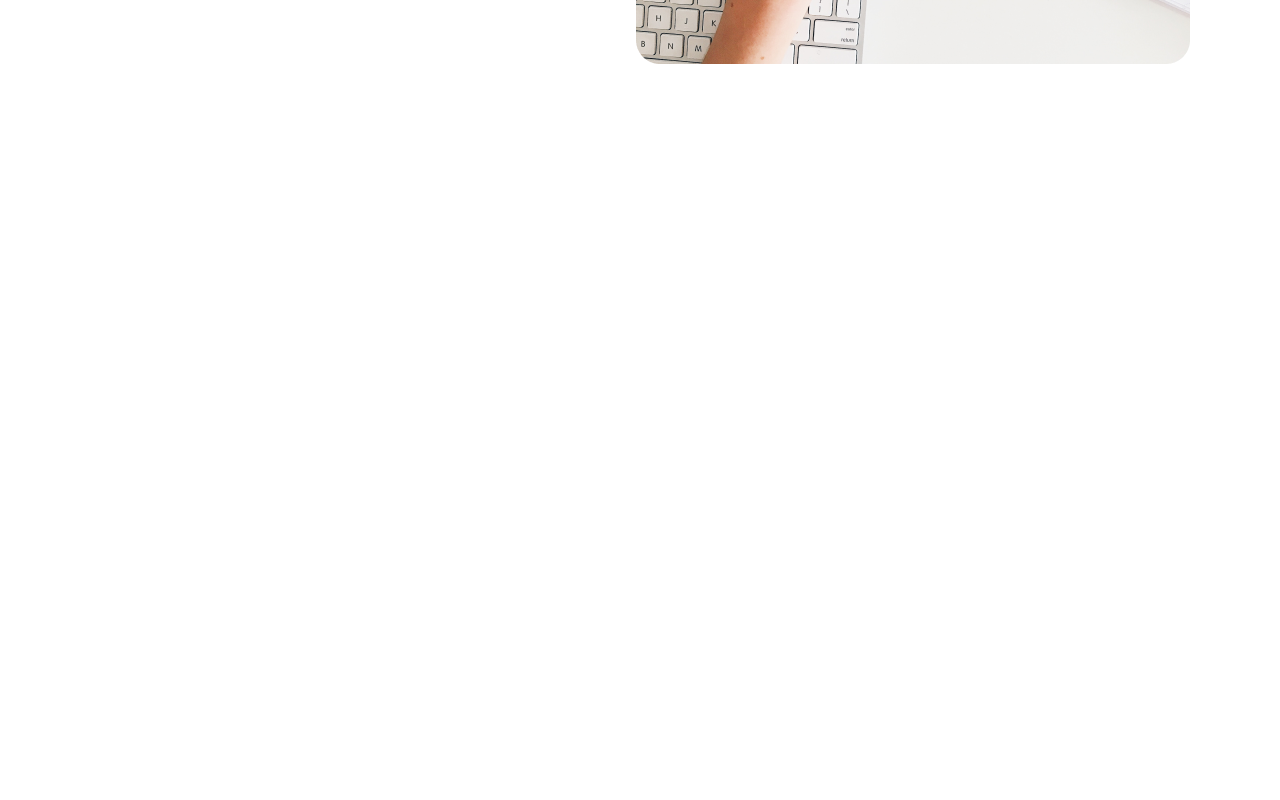
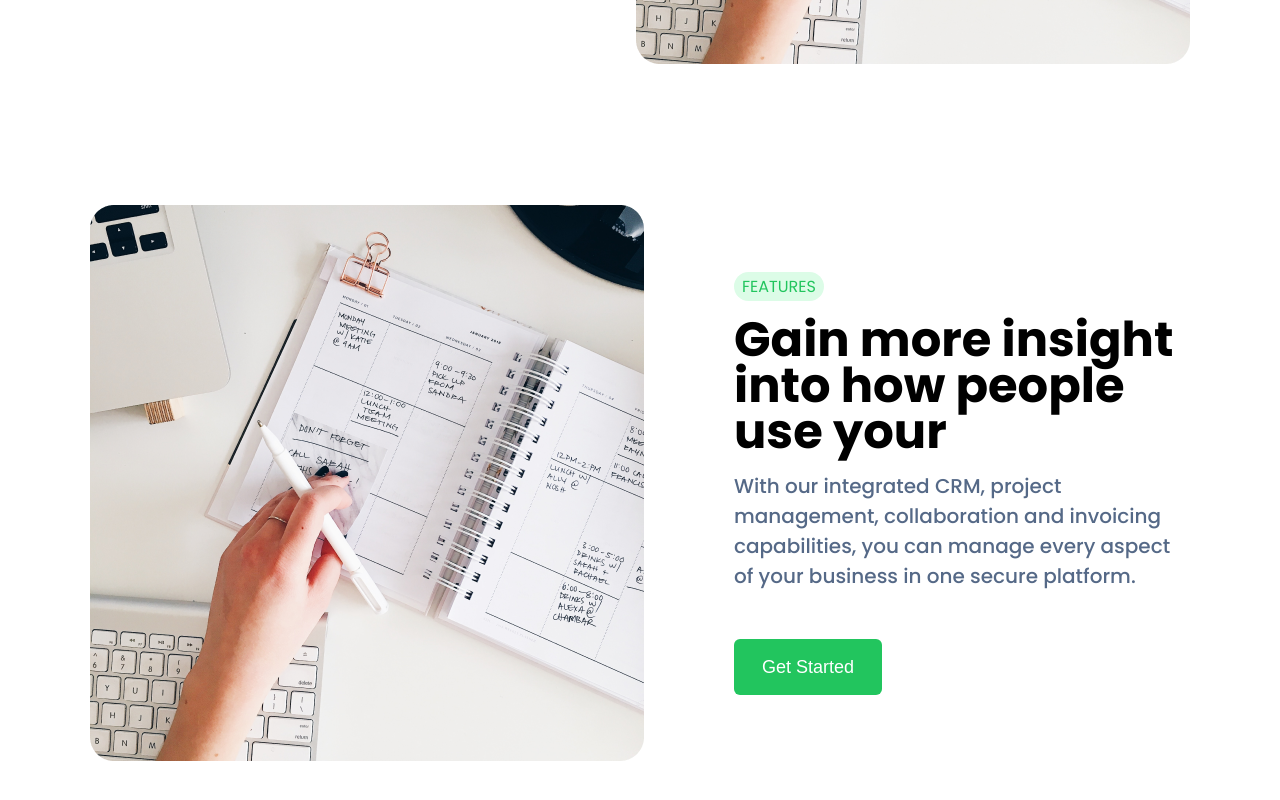
Before and after one commit to mineralaz/09_react_styled_components_css, a React (Vite) app: page / in a window 1280 px wide. Shown: the part 2154-2954 px from the top of the page. Before the commit the page ends 2282 px from the top, so only its background shows below. Built offline with nearby package versions, Linux system fonts and the light colour scheme.

Commit message:
ImgLeftGainMore

```diff
--- a/src/App.jsx
+++ b/src/App.jsx
@@ -1,6 +1,7 @@
 import './App.css';
 import Cta from './components/cta/Cta';
 import GainMore from './components/gainMore/GainMore';
+import ImgLeftGainMore from './components/imgLeftGainMore/ImgLeftGainMore';
 import Nav from './components/nav/Nav';
 import SecondGainMore from './components/secondGainMore/SecondGainMore';
 
@@ -11,6 +12,7 @@ function App() {
       <GainMore />
       <Cta />
       <SecondGainMore />
+      <ImgLeftGainMore />
     </div>
   );
 }
--- a/src/components/UI/sectionTitle/SectionTitle.jsx
+++ b/src/components/UI/sectionTitle/SectionTitle.jsx
@@ -17,7 +17,7 @@ const Pill = styled.p`
 
 const MainSectionTitle = styled.h2`
   color: ${(props) => (props.color ? props.color : 'inherit')};
-  font-size: 36px;
+  font-size: ${(props) => (props.largeSide ? '48px' : '36px')};
   margin-bottom: 16px;
   line-height: 46px;
 `;
@@ -34,7 +34,9 @@ function SectionTitle(props) {
   return (
     <Wrap left={props.left}>
       {props.pill && <Pill>{props.pill}</Pill>}
-      <MainSectionTitle color={props.color}>{props.title}</MainSectionTitle>
+      <MainSectionTitle largeSide={props.largeSide} color={props.color}>
+        {props.title}
+      </MainSectionTitle>
       <SectionSubtitle>{props.subtitle}</SectionSubtitle>
     </Wrap>
   );
--- a/src/components/cta/Cta.jsx
+++ b/src/components/cta/Cta.jsx
@@ -43,7 +43,7 @@ function Cta(props) {
                 Flex is a Small SaaS Business. Flex isn't a traditional company.
               </CtaSubtitle>
             </div>
-            <Flex gap>
+            <Flex gap="24px">
               <Button>Get&nbsp;Started</Button>
               <SecondaryButton>Learn&nbsp;More</SecondaryButton>
             </Flex>
--- /dev/null
+++ b/src/components/imgLeftGainMore/ImgLeftGainMore.jsx
@@ -0,0 +1,34 @@
+import SectionImg from '../../assets/img/sectionImg.png';
+import { Button, Container, Flex, Section } from '../styled/UI.styled';
+import SectionTitle from '../UI/sectionTitle/SectionTitle';
+
+const sectionData = {
+  sectionTitle: {
+    pill: 'Features',
+    title: 'Gain more insight into how people use your',
+    subtitle:
+      'With our integrated CRM, project management, collaboration and invoicing capabilities, you can manage every aspect of your business in one secure platform.',
+  },
+};
+function ImgLeftGainMore(props) {
+  return (
+    <Section>
+      <Container>
+        <Flex gap="90px">
+          <img src={SectionImg} alt="" />
+          <div>
+            <SectionTitle
+              left
+              largeSide
+              pill={sectionData.sectionTitle.pill}
+              subtitle={sectionData.sectionTitle.subtitle}
+              title={sectionData.sectionTitle.title}
+            />
+            <Button>Get Started</Button>
+          </div>
+        </Flex>
+      </Container>
+    </Section>
+  );
+}
+export default ImgLeftGainMore;
--- a/src/components/secondGainMore/SecondGainMore.jsx
+++ b/src/components/secondGainMore/SecondGainMore.jsx
@@ -45,7 +45,7 @@ function SecondGainMore(props) {
           subtitle={sectionData.sectionTitle.subtitle}
           title={sectionData.sectionTitle.title}
         />
-        <Flex gap>
+        <Flex gap="50px">
           <GainCardsList cols="1" items={sectionData.gainCards} iconLeft />
           <img src={SectionImg} alt="" />
         </Flex>
--- a/src/components/styled/UI.styled.js
+++ b/src/components/styled/UI.styled.js
@@ -83,7 +83,7 @@ export const Flex = styled.div`
   display: flex;
   align-items: center;
   justify-content: space-between;
-  column-gap: ${(props) => (props.gap ? '24px' : '0')};
+  column-gap: ${(props) => (props.gap ? props.gap : '0')};
   @media screen and (max-width: 1000px) {
     flex-direction: ${(props) => (props.responsive ? 'column' : 'row')};
     row-gap: ${(props) => (props.responsive ? '1.5rem' : '0')};
```
